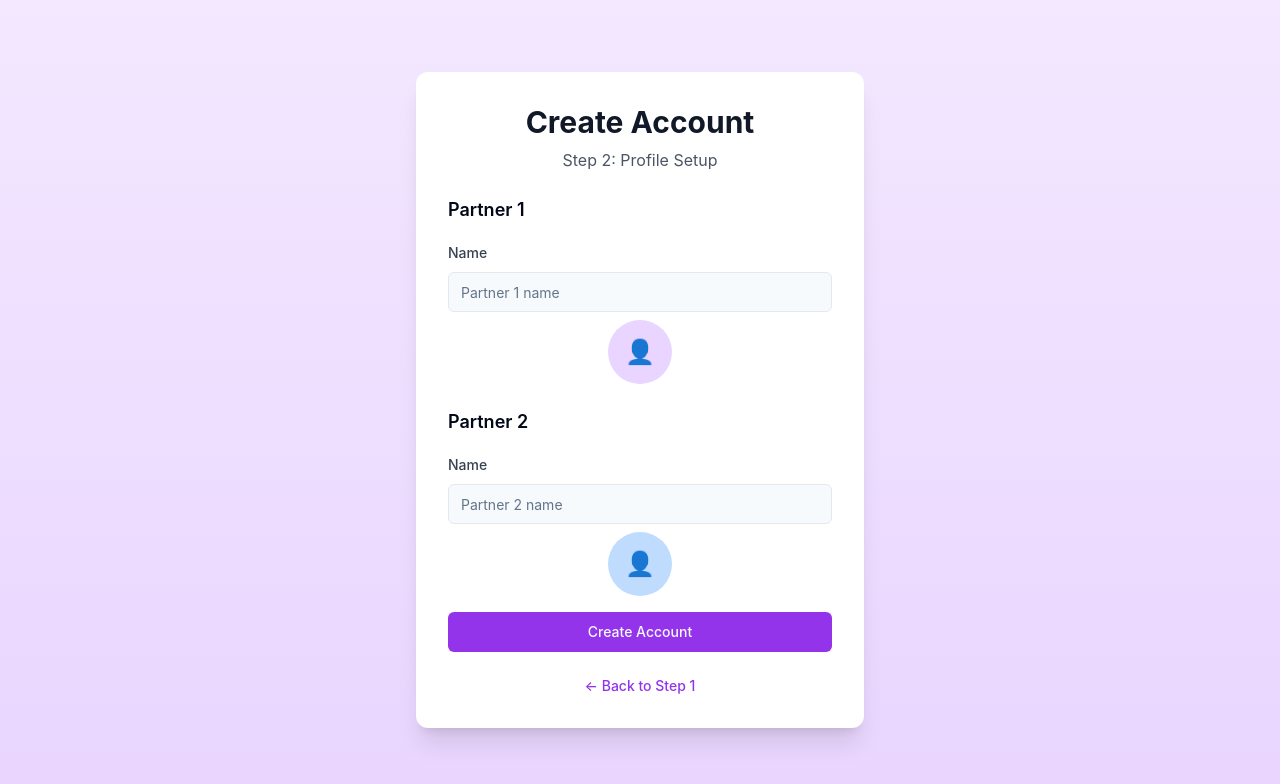
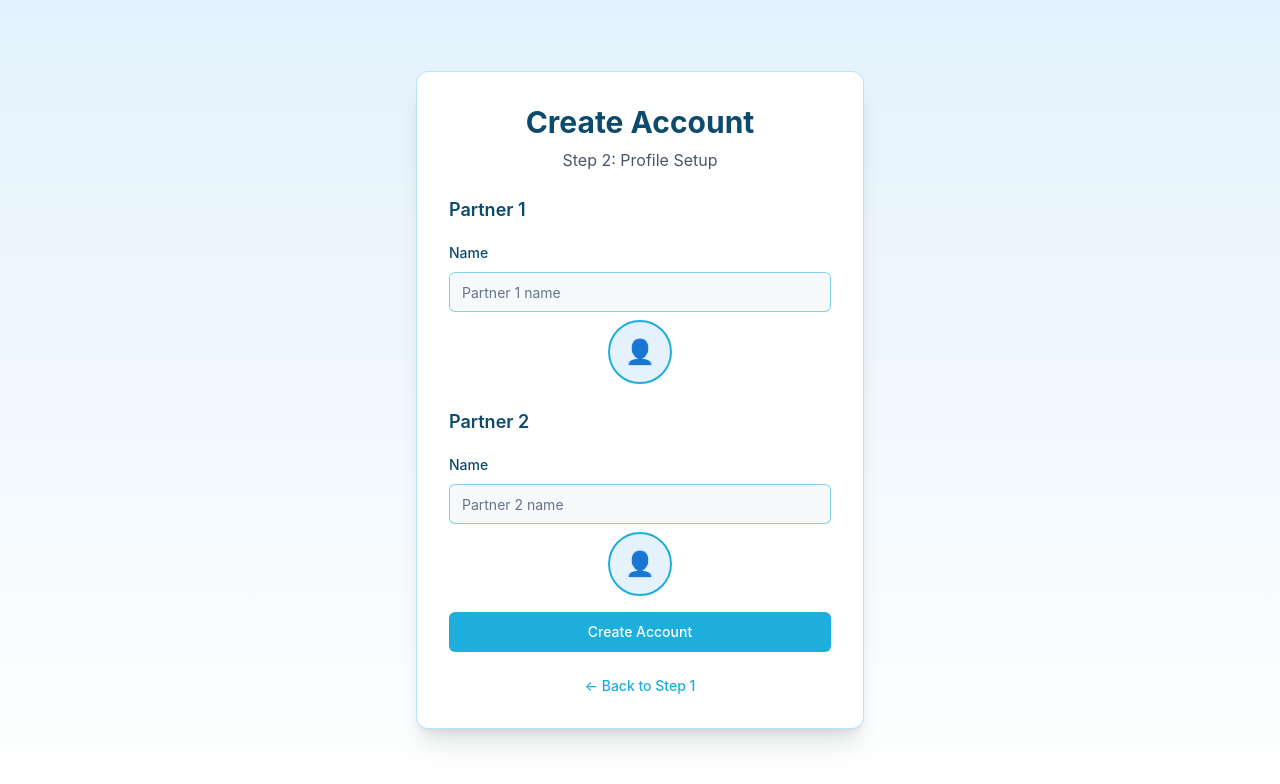
Before and after one commit to RxV00/peace-talk-app, a React (Vite) app: page /signup in a window 1280 px wide. Both pictures are taken after typing "name@example.com", "Sample123", "Sample123" into the empty fields and a click on the button "Continue". Shown: the top 784 px of the page. Built offline with nearby package versions, Linux system fonts and the light colour scheme.

Commit message:
Fix: Consistent color palette across pages
Ensures the color scheme is consistent across the signup and login pages, and other pages, using the blue theme.

```diff
--- a/src/components/SignupScreen.tsx
+++ b/src/components/SignupScreen.tsx
@@ -6,6 +6,7 @@ import { Button } from "./ui/button";
 import { Input } from "./ui/input";
 import { toast } from "../hooks/use-toast";
 import { motion } from "framer-motion";
+import CustomEmojiSelector from "./CustomEmojiSelector";
 
 const SignupScreen = () => {
   const navigate = useNavigate();
@@ -18,9 +19,11 @@ const SignupScreen = () => {
   const [confirmPassword, setConfirmPassword] = useState("");
   const [profile1Name, setProfile1Name] = useState("");
   const [profile2Name, setProfile2Name] = useState("");
-  const [profile1Avatar, setProfile1Avatar] = useState("avatar1");
-  const [profile2Avatar, setProfile2Avatar] = useState("avatar2");
+  const [profile1Avatar, setProfile1Avatar] = useState("👤");
+  const [profile2Avatar, setProfile2Avatar] = useState("👤");
   const [loading, setLoading] = useState(false);
+  const [showEmojiSelector, setShowEmojiSelector] = useState(false);
+  const [activeProfile, setActiveProfile] = useState<1|2>(1);
 
   // Handle account creation
   const handleCreateAccount = async (e: React.FormEvent) => {
@@ -73,26 +76,57 @@ const SignupScreen = () => {
     }
   };
 
+  const handleEmojiSelect = (emoji: any) => {
+    if (typeof emoji === "string") {
+      if (activeProfile === 1) {
+        setProfile1Avatar(emoji);
+      } else {
+        setProfile2Avatar(emoji);
+      }
+    } else {
+      if (activeProfile === 1) {
+        setProfile1Avatar(emoji.emoji);
+      } else {
+        setProfile2Avatar(emoji.emoji);
+      }
+    }
+    setShowEmojiSelector(false);
+  };
+
   return (
-    <div className="flex min-h-screen items-center justify-center bg-gradient-to-b from-purple-100 to-purple-200 px-4">
+    <div className="flex min-h-screen items-center justify-center bg-gradient-to-b from-blueTheme-light to-white px-4">
       <motion.div
         initial={{ opacity: 0, y: 20 }}
         animate={{ opacity: 1, y: 0 }}
         transition={{ duration: 0.5 }}
-        className="w-full max-w-md rounded-xl bg-white p-8 shadow-xl"
+        className="w-full max-w-md rounded-xl bg-white p-8 shadow-xl border border-blueTheme-medium/30"
       >
         <div className="text-center mb-6">
-          <h1 className="text-3xl font-bold text-gray-900 mb-2">Create Account</h1>
+          <h1 className="text-3xl font-bold text-blueTheme-dark mb-2">Create Account</h1>
           <p className="text-gray-600">
             {step === 1 ? "Step 1: Account Details" : "Step 2: Profile Setup"}
           </p>
         </div>
 
+        {showEmojiSelector ? (
+          <div className="mb-6">
+            <CustomEmojiSelector
+              onSelectEmoji={handleEmojiSelect}
+              selectedEmoji={activeProfile === 1 ? profile1Avatar : profile2Avatar}
+            />
+            <Button
+              className="w-full mt-4 blue-gui-button"
+              onClick={() => setShowEmojiSelector(false)}
+            >
+              Done
+            </Button>
+          </div>
+        ) : (
           <form onSubmit={handleCreateAccount} className="space-y-4">
             {step === 1 ? (
               <>
                 <div className="space-y-2">
-                <label htmlFor="email" className="text-sm font-medium text-gray-700">
+                  <label htmlFor="email" className="text-sm font-medium text-blueTheme-dark">
                     Email
                   </label>
                   <Input
@@ -102,11 +136,12 @@ const SignupScreen = () => {
                     value={email}
                     onChange={(e) => setEmail(e.target.value)}
                     required
+                    className="blue-gui-input w-full"
                   />
                 </div>
 
                 <div className="space-y-2">
-                <label htmlFor="password" className="text-sm font-medium text-gray-700">
+                  <label htmlFor="password" className="text-sm font-medium text-blueTheme-dark">
                     Password
                   </label>
                   <Input
@@ -117,11 +152,12 @@ const SignupScreen = () => {
                     onChange={(e) => setPassword(e.target.value)}
                     required
                     minLength={6}
+                    className="blue-gui-input w-full"
                   />
                 </div>
 
                 <div className="space-y-2">
-                <label htmlFor="confirmPassword" className="text-sm font-medium text-gray-700">
+                  <label htmlFor="confirmPassword" className="text-sm font-medium text-blueTheme-dark">
                     Confirm Password
                   </label>
                   <Input
@@ -131,15 +167,16 @@ const SignupScreen = () => {
                     value={confirmPassword}
                     onChange={(e) => setConfirmPassword(e.target.value)}
                     required
+                    className="blue-gui-input w-full"
                   />
                 </div>
               </>
             ) : (
               <>
                 <div className="mb-6">
-                <h2 className="text-lg font-semibold mb-4">Partner 1</h2>
+                  <h2 className="text-lg font-semibold text-blueTheme-dark mb-4">Partner 1</h2>
                   <div className="space-y-2">
-                  <label htmlFor="profile1Name" className="text-sm font-medium text-gray-700">
+                    <label htmlFor="profile1Name" className="text-sm font-medium text-blueTheme-dark">
                       Name
                     </label>
                     <Input
@@ -148,19 +185,26 @@ const SignupScreen = () => {
                       value={profile1Name}
                       onChange={(e) => setProfile1Name(e.target.value)}
                       required
+                      className="blue-gui-input w-full"
                     />
                   </div>
                   <div className="mt-2 flex justify-center">
-                  <div className="h-16 w-16 rounded-full bg-purple-200 flex items-center justify-center">
-                    <span className="text-2xl">👤</span>
+                    <div
+                      className="h-16 w-16 rounded-full bg-blueTheme-light border-2 border-blueTheme flex items-center justify-center cursor-pointer"
+                      onClick={() => {
+                        setActiveProfile(1);
+                        setShowEmojiSelector(true);
+                      }}
+                    >
+                      <span className="text-2xl">{profile1Avatar}</span>
                     </div>
                   </div>
                 </div>
 
                 <div className="mb-6">
-                <h2 className="text-lg font-semibold mb-4">Partner 2</h2>
+                  <h2 className="text-lg font-semibold text-blueTheme-dark mb-4">Partner 2</h2>
                   <div className="space-y-2">
-                  <label htmlFor="profile2Name" className="text-sm font-medium text-gray-700">
+                    <label htmlFor="profile2Name" className="text-sm font-medium text-blueTheme-dark">
                       Name
                     </label>
                     <Input
@@ -169,11 +213,18 @@ const SignupScreen = () => {
                       value={profile2Name}
                       onChange={(e) => setProfile2Name(e.target.value)}
                       required
+                      className="blue-gui-input w-full"
                     />
                   </div>
                   <div className="mt-2 flex justify-center">
-                  <div className="h-16 w-16 rounded-full bg-blue-200 flex items-center justify-center">
-                    <span className="text-2xl">👤</span>
+                    <div
+                      className="h-16 w-16 rounded-full bg-blueTheme-light border-2 border-blueTheme flex items-center justify-center cursor-pointer"
+                      onClick={() => {
+                        setActiveProfile(2);
+                        setShowEmojiSelector(true);
+                      }}
+                    >
+                      <span className="text-2xl">{profile2Avatar}</span>
                     </div>
                   </div>
                 </div>
@@ -183,7 +234,7 @@ const SignupScreen = () => {
             <Button
               type="submit"
               disabled={loading}
-            className="w-full bg-purple-600 hover:bg-purple-700"
+              className="w-full blue-gui-button"
             >
               {step === 1
                 ? "Continue"
@@ -192,22 +243,23 @@ const SignupScreen = () => {
                 : "Create Account"}
             </Button>
           </form>
+        )}
 
-        {step === 1 && (
+        {step === 1 && !showEmojiSelector && (
           <div className="mt-6 text-center text-sm text-gray-600">
             Already have an account?{" "}
-            <Link to="/login" className="font-medium text-purple-600 hover:text-purple-800">
+            <Link to="/login" className="font-medium text-blueTheme hover:text-blueTheme-hover">
               Sign in
             </Link>
           </div>
         )}
 
-        {step === 2 && (
+        {step === 2 && !showEmojiSelector && (
           <div className="mt-6 text-center text-sm text-gray-600">
             <button
               type="button"
               onClick={() => setStep(1)}
-              className="font-medium text-purple-600 hover:text-purple-800"
+              className="font-medium text-blueTheme hover:text-blueTheme-hover"
             >
               ← Back to Step 1
             </button>
```
Lines whose indentation alone changed are shown as unchanged.
